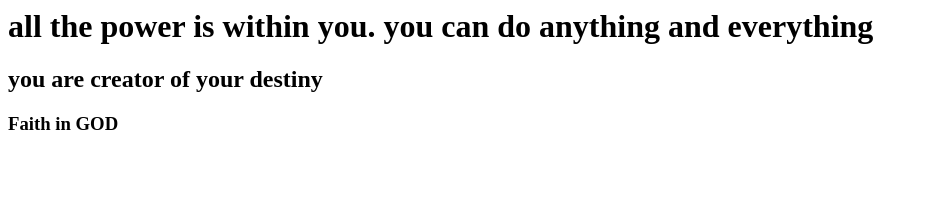
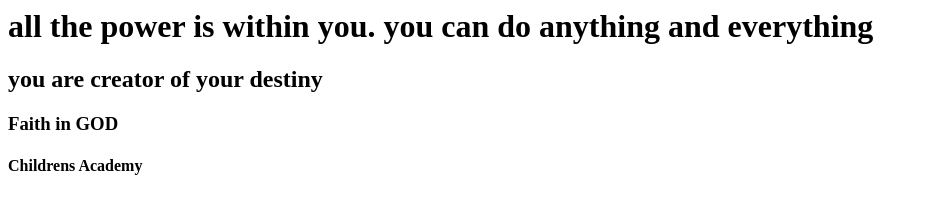
Before and after one commit to vasalunke/firstgitrepo, a plain HTML site: page index.html in a window 1280 px wide. Shown: the whole page, without its empty margins (0-928 px from the left). Drawn offline with Linux system fonts and the light colour scheme.

Commit message:
Update index.html
added h4 quote

```diff
--- a/index.html
+++ b/index.html
@@ -3,5 +3,6 @@
 <h1>all the power is within you. you can do anything and everything</h1>
 <h2>you are creator of your destiny</h2>
 <h3>Faith in GOD</h3>
+  <h4>Childrens Academy</h4>
 </body>
 </html>
```
